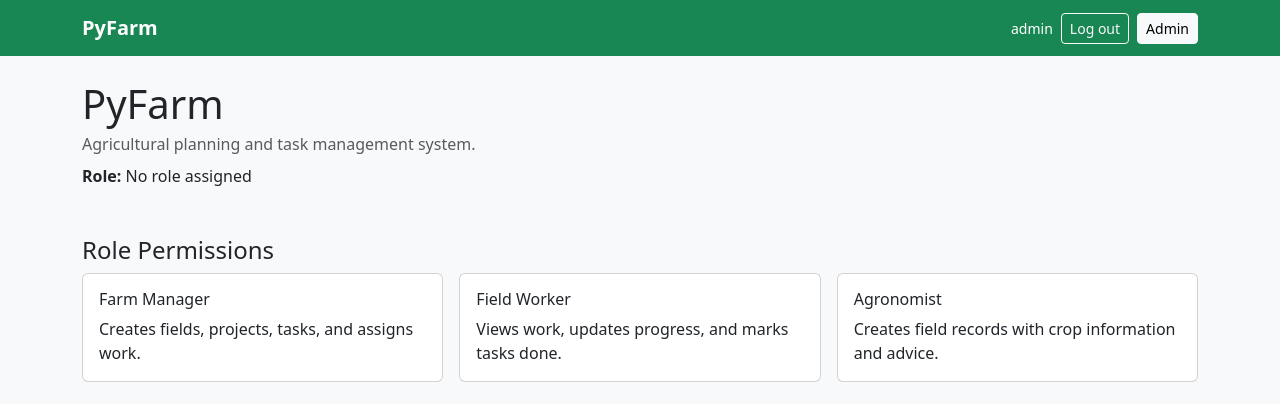
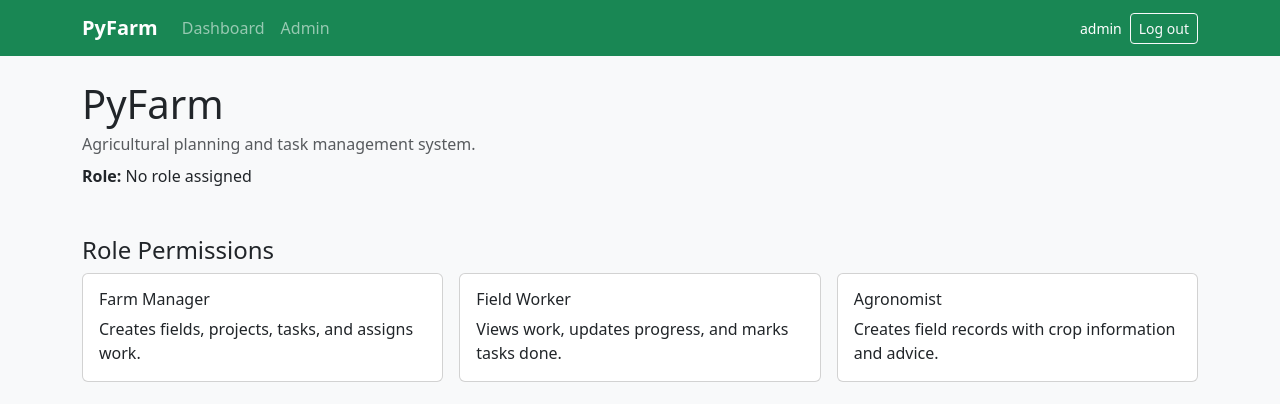
Before and after one commit to Afrojay/PyFarm, a Django app: page / in a window 1280 px wide. Shown: the top 404 px of the page. Run offline with Django 5.2, Linux system fonts and the light colour scheme; a user stored in the database is signed in; data comes from the database, SQL or seed files in the repository.

Commit message:
add navbar for logged in roles

```diff
--- a/pyfarm/settings.py
+++ b/pyfarm/settings.py
@@ -62,6 +62,7 @@ TEMPLATES = [
                 'django.template.context_processors.request',
                 'django.contrib.auth.context_processors.auth',
                 'django.contrib.messages.context_processors.messages',
+                'tracker.context_processors.navigation_roles',
             ],
         },
     },
--- a/templates/base.html
+++ b/templates/base.html
@@ -10,9 +10,44 @@
     <nav class="navbar navbar-expand-lg bg-success navbar-dark">
         <div class="container">
             <a class="navbar-brand fw-semibold" href="{% url 'home' %}">PyFarm</a>
-            <div class="ms-auto d-flex align-items-center gap-2">
+            <button class="navbar-toggler" type="button" data-bs-toggle="collapse" data-bs-target="#mainNav" aria-controls="mainNav" aria-expanded="false" aria-label="Toggle navigation">
+                <span class="navbar-toggler-icon"></span>
+            </button>
+
+            <div class="collapse navbar-collapse" id="mainNav">
+                <ul class="navbar-nav me-auto mb-2 mb-lg-0">
+                    <li class="nav-item">
+                        <a class="nav-link" href="{% url 'home' %}">Dashboard</a>
+                    </li>
                     {% if user.is_authenticated %}
-                    <span class="text-white small">{{ user.username }}</span>
+                        {% if nav_can_plan_work %}
+                            <li class="nav-item">
+                                <a class="nav-link" href="{% url 'create_field' %}">Add Field</a>
+                            </li>
+                            <li class="nav-item">
+                                <a class="nav-link" href="{% url 'create_project' %}">Create Project</a>
+                            </li>
+                            <li class="nav-item">
+                                <a class="nav-link" href="{% url 'create_task' %}">Create Task</a>
+                            </li>
+                        {% endif %}
+                        {% if nav_can_create_field_records %}
+                            <li class="nav-item">
+                                <a class="nav-link" href="{% url 'create_field_record' %}">Create Field Record</a>
+                            </li>
+                        {% endif %}
+                    {% endif %}
+                    <li class="nav-item">
+                        <a class="nav-link" href="/admin/">Admin</a>
+                    </li>
+                </ul>
+
+                <div class="d-flex align-items-center gap-2">
+                    {% if user.is_authenticated %}
+                        <span class="text-white small">
+                            {{ user.username }}
+                            {% if nav_user_role_display %}({{ nav_user_role_display }}){% endif %}
+                        </span>
                         <form method="post" action="{% url 'logout' %}">
                             {% csrf_token %}
                             <button class="btn btn-outline-light btn-sm" type="submit">Log out</button>
@@ -20,7 +55,7 @@
                     {% else %}
                         <a class="btn btn-outline-light btn-sm" href="{% url 'login' %}">Log in</a>
                     {% endif %}
-                <a class="btn btn-light btn-sm" href="/admin/">Admin</a>
+                </div>
             </div>
         </div>
     </nav>
@@ -34,5 +69,6 @@
 
         {% block content %}{% endblock %}
     </main>
+    <script src="https://cdn.jsdelivr.net/npm/bootstrap@5.3.3/dist/js/bootstrap.bundle.min.js"></script>
 </body>
 </html>
--- /dev/null
+++ b/tracker/context_processors.py
@@ -0,0 +1,23 @@
+from .models import UserProfile
+
+
+def navigation_roles(request):
+    user = request.user
+    role = None
+    role_display = None
+
+    if user.is_authenticated:
+        try:
+            profile = user.userprofile
+            role = profile.role
+            role_display = profile.get_role_display()
+        except UserProfile.DoesNotExist:
+            pass
+
+    return {
+        "nav_user_role": role,
+        "nav_user_role_display": role_display,
+        "nav_can_plan_work": role == UserProfile.FARM_MANAGER,
+        "nav_can_complete_tasks": role == UserProfile.FIELD_WORKER,
+        "nav_can_create_field_records": role == UserProfile.AGRONOMIST,
+    }
```
Also changed, not shown: tracker/tests.py (+16 -0 lines). Lines whose indentation alone changed are shown as unchanged.
